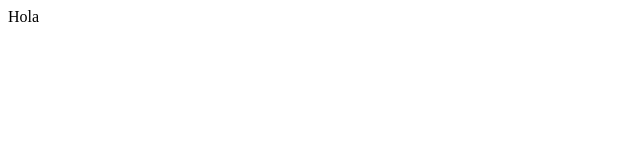
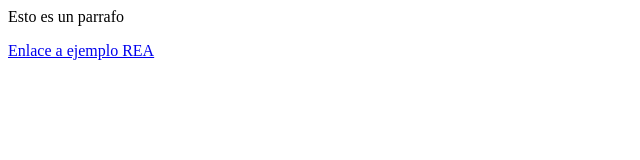
Before and after one commit to cosas-de-david/cosas-de-david.github.io, a plain HTML site: page index.html in a window 1280 px wide. Shown: the whole page, without its empty margins (0-640 px from the left). Drawn offline with Linux system fonts and the light colour scheme.

Commit message:
actualizo index

```diff
--- a/index.html
+++ b/index.html
@@ -1 +1,2 @@
-Hola
+<p>Esto es un parrafo</p>
+<a href="https://iesdavid.github.io/ejemplo_rea/index.html">Enlace a ejemplo REA</a>
```
